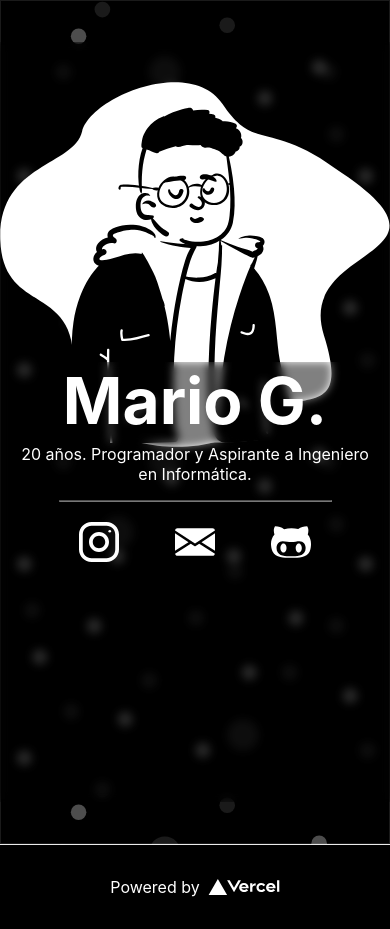
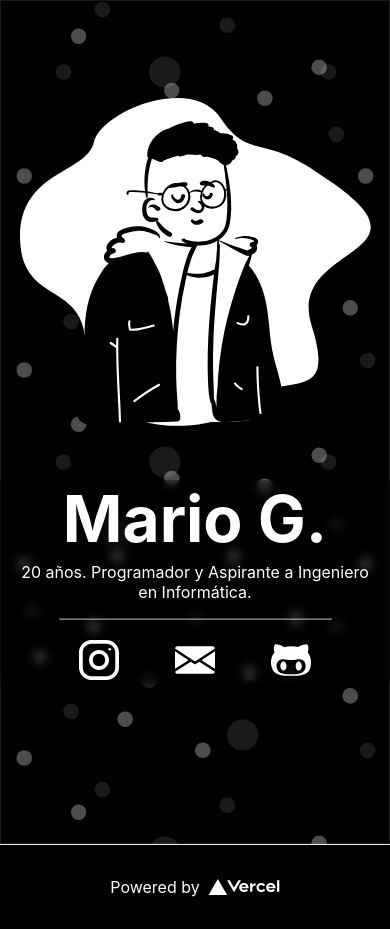
Before and after one commit to defcxz/web, a Next.js app: page / in a window 390 px wide. Built offline with nearby package versions, Linux system fonts and the light colour scheme.

Commit message:
Fix background-attachment

```diff
--- a/app/styles/page.module.css
+++ b/app/styles/page.module.css
@@ -119,24 +119,15 @@
 }
 
 @media (max-width: 600px) {
+
   .grid {
-    margin-top: 0;
     width: 100vw;
-    flex-direction: column;
   }
 
   .side {
-    min-height: 90vh;
-    background-image: url('/IMGs/medark.svg');
-    background-repeat: no-repeat;
-    background-size: contain;
-    background-position-y: 2.5rem;
-    background-attachment: fixed;
+    margin-top: 20rem;
+    display: block;
     backdrop-filter: blur(4px) brightness(0.5);
-  }
-
-  .title {
-    margin-top: 20rem;
   }
 
   .description {
@@ -144,12 +135,9 @@
     padding-right: 5%;
   }
 
-  .mobileblur{
-    backdrop-filter: blur(4px) brightness(0.5);
-  }
-
-  .medark, .melight{
-    display: none;
+  .medark{
+    position: fixed;
+    margin-top: -20rem;
     width: 90vw;
   }
 
```
